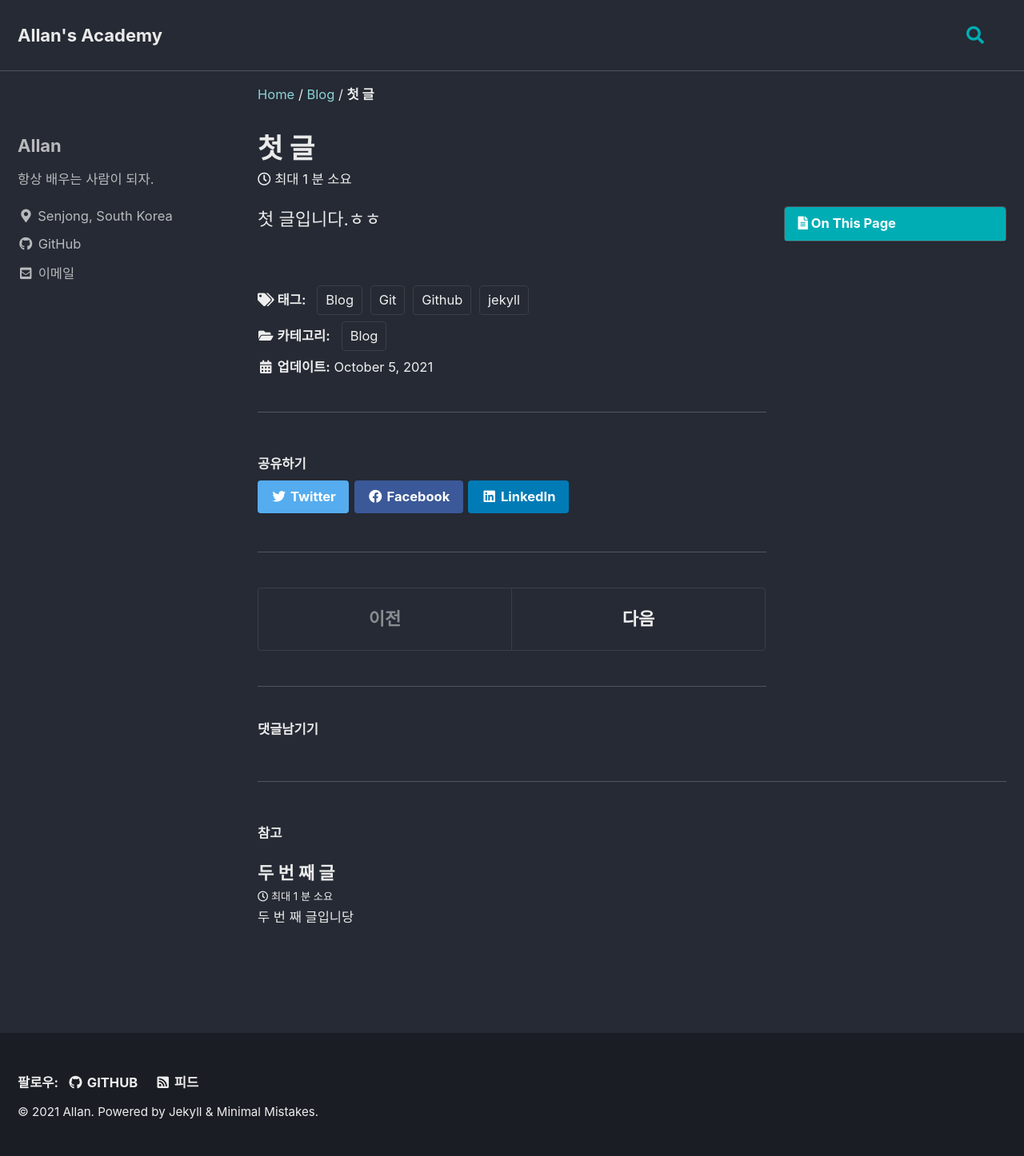
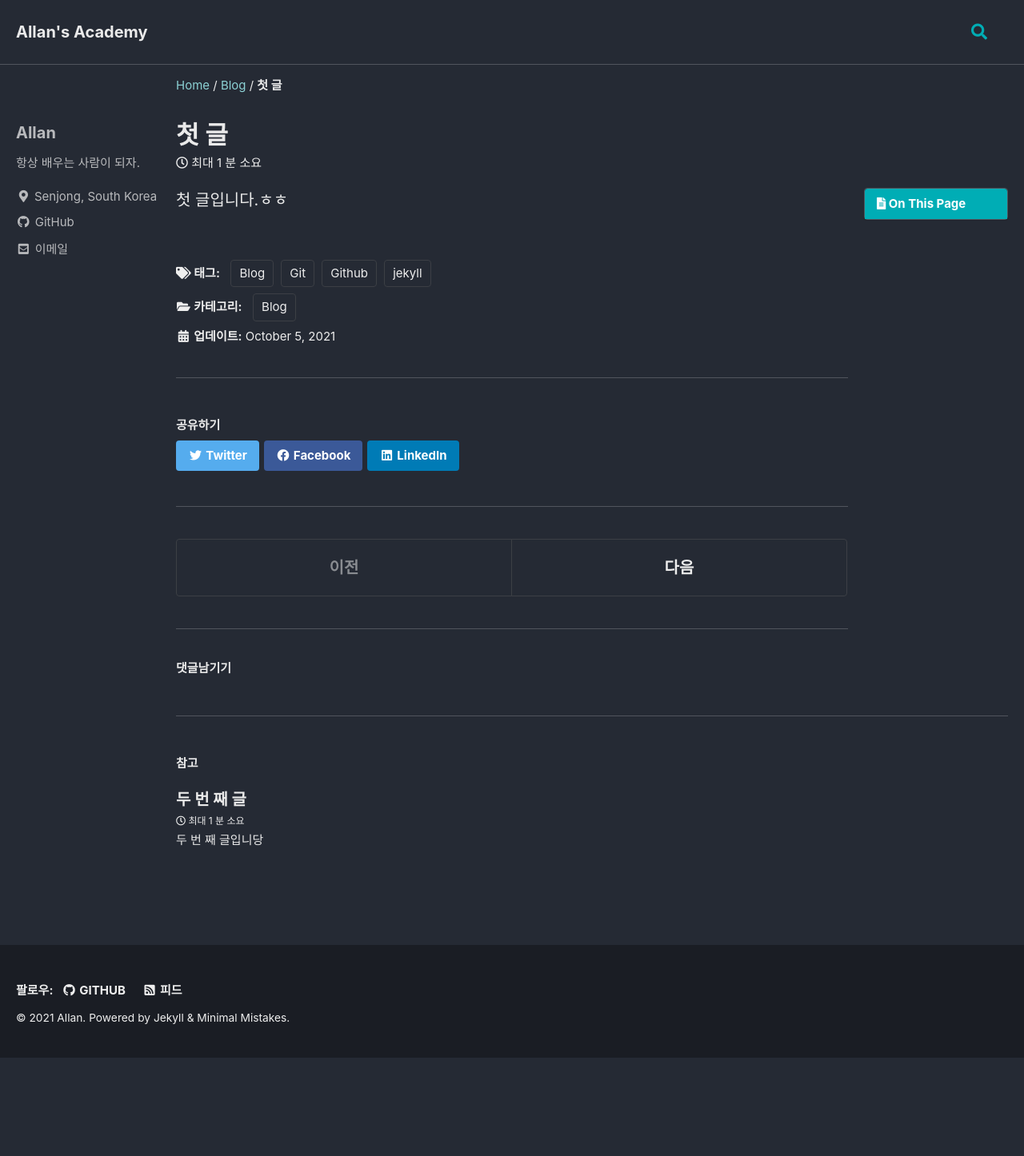
Before and after one commit to yoonsangmin/yoonsangmin.github.io, a Jekyll site: the page built from _posts/2021-10-05-my-first-post.md, in a window 1280 px wide. Shown: the whole page at 80% size. Built offline with Jekyll 4.4.1, drawn with Linux system fonts in a browser that asks for light colours; cached includes are drawn as plain includes; comment, search, counter and statistics services are not loaded; after the commit the page ends 1323 px from its top, so only the background shows below that.

Commit message:
페이지 사이즈 변경

```diff
--- a/_sass/minimal-mistakes/_variables.scss
+++ b/_sass/minimal-mistakes/_variables.scss
@@ -148,7 +148,7 @@
 $medium: 768px !default;
 $medium-wide: 900px !default;
 $large: 1024px !default;
-$x-large: 1280px !default;
+$x-large: 1400px !default;
 $max-width: $x-large !default;
 
 /*
```
